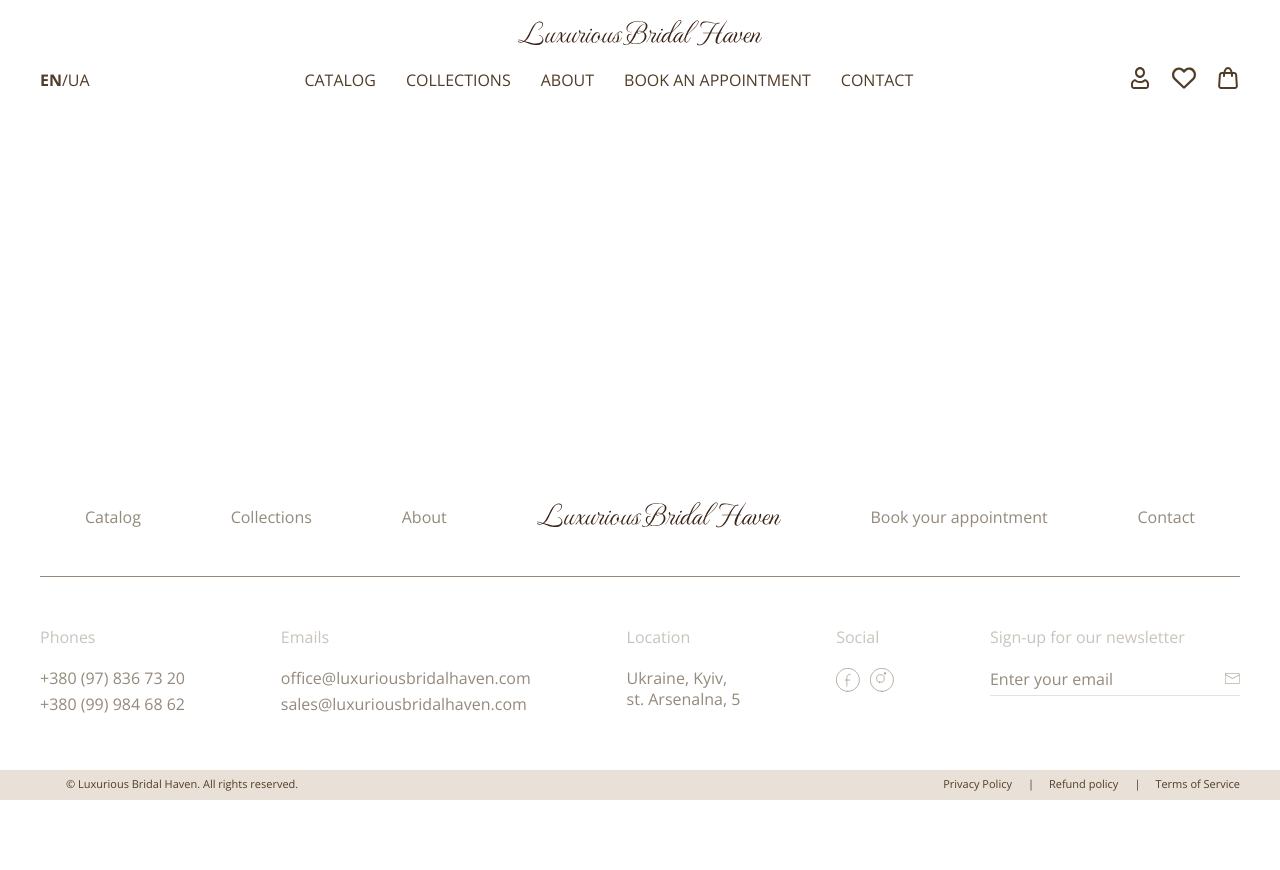
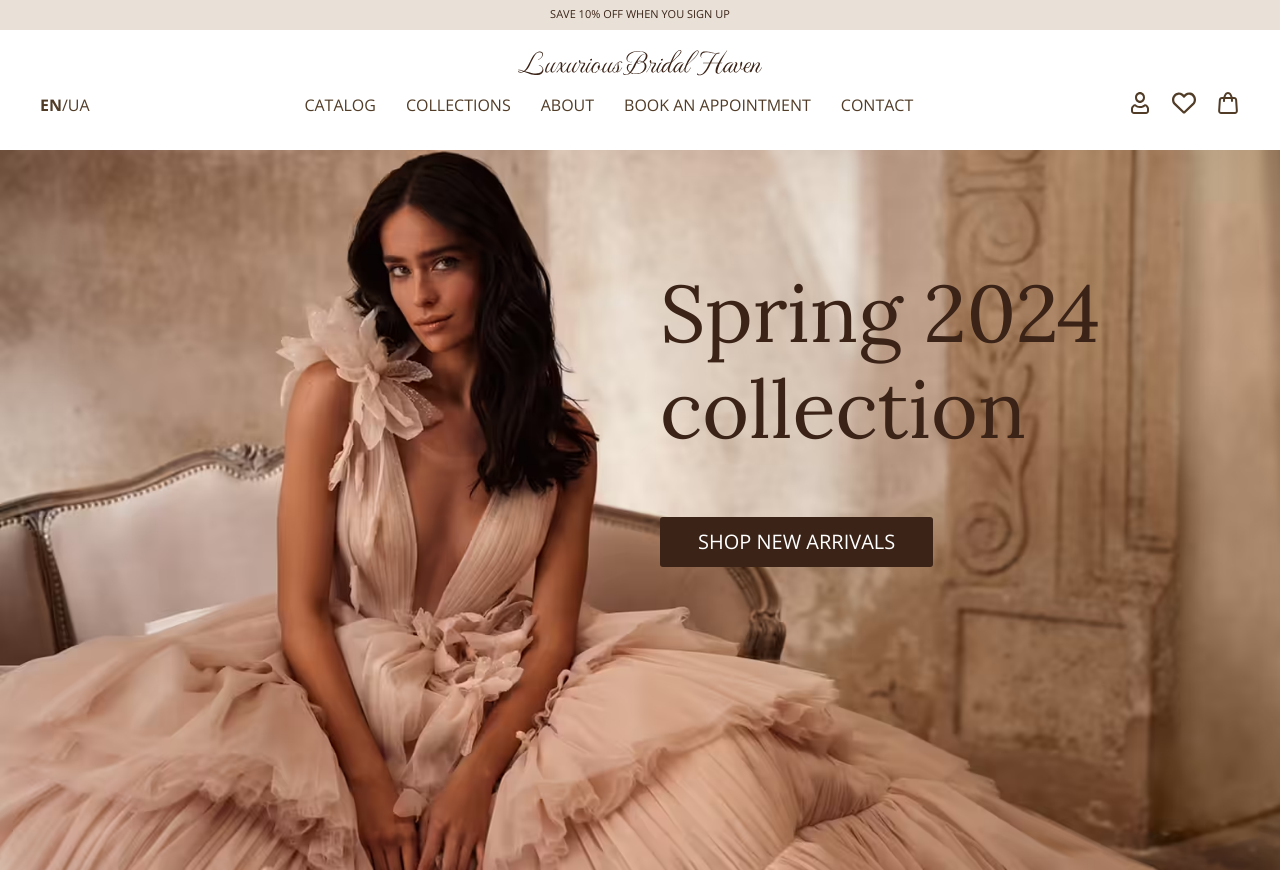
Before and after one commit to Vikitoria1/bridal-haven, a website: page app/pages/index.html in a window 1280 px wide. Shown: the top 870 px of the page. Before the commit the page ends 800 px from the top, so only its background shows below. Drawn offline with nearby package versions, Linux system fonts and the light colour scheme; files that its build step writes are made by us from their sources; files whose address does not match are found by name.

Commit message:
added promo and section top

```diff
--- a/app/components/footer.html
+++ b/app/components/footer.html
@@ -11,7 +11,7 @@
         <li class="footer__menu-item">
           <a class="footer__menu-link" href="#">About</a>
         </li>
-        <li class="footer__menu-item">
+        <li class="footer__menu-item footer__logo">
           <a class="logo" href="#">
             <img src="images/logo.svg" alt="logo">
           </a>
--- /dev/null
+++ b/app/components/promo.html
@@ -0,0 +1,8 @@
+<div class="promo">
+  <div class="container">
+    <p class="promo__text">
+      SAVE 10% OFF WHEN YOU
+      <a class="promo__link" href="#">SIGN UP</a>
+    </p>
+  </div>
+</div>
--- a/app/pages/index.html
+++ b/app/pages/index.html
@@ -1,5 +1,21 @@
+<!--=include promo.html  -->
 <!--=include header.html  -->
-  <main class="main">
-
-  </main>
+<main class="main">
+  <section class="top" style="background-image: image-set(
+    url('../images/top-bg.avif') type('image/avif'),
+    url('../images/top-bg.webp') type('image/webp'),
+    url('../images/top-bg.jpg')
+    );">
+    <div class="container">
+      <div class="top__inner">
+        <h1 class="top__title">
+          Spring 2024 collection
+        </h1>
+        <a class="top__link" href="#">
+          SHOP NEW ARRIVALS
+        </a>
+      </div>
+    </div>
+  </section>
+</main>
 <!--=include footer.html  -->
--- a/app/scss/style.scss
+++ b/app/scss/style.scss
@@ -8,6 +8,14 @@ body {
   font-size: 20px;
   line-height: 1.3;
   color: vars.$color-accent;
+}
+
+.promo {
+  background-color: vars.$bg-primary;
+  padding: 7px 0 9px;
+  font-size: 11px;
+  text-transform: uppercase;
+  text-align: center;
 }
 
 .header {
@@ -71,6 +79,15 @@ body {
     justify-content: space-around;
     align-items: center;
   }
+
+    &__menu-link {
+      border-bottom: 1px solid vars.$bg-primary;
+    }
+
+    &__logo {
+      margin-right: -30px;
+      margin-left: -30px;
+    }
 
   &__elements {
     display: flex;
@@ -146,3 +163,34 @@ body {
     }
   }
 }
+
+.top {
+  min-height: 90vh;
+  background-repeat: no-repeat;
+  background-size: cover;
+  &__inner {
+    display: flex;
+    flex-direction: column;
+    padding: 115px 0 50px;
+    margin-right: 134px;
+    max-width: 446px;
+    margin-left: auto;
+  }
+
+  &__title {
+    @extend %lora-400;
+    font-size: 80px;
+    line-height: 1.2;
+    margin-bottom: 60px;
+  }
+
+  &__link {
+    color: #fff;
+    padding: 12px 38px;
+    display: inline-block;
+    border-radius: 3px;
+    background-color: vars.$color-accent;
+    text-transform: uppercase;
+    align-self: start;
+  }
+}
```
Also changed, not shown: app/pages/page.html (added, +6 -0 lines), app/images/src/top-bg.jpg (added), app/images/top-bg.avif (added), app/images/top-bg.jpg (added), app/images/top-bg.webp (added).
